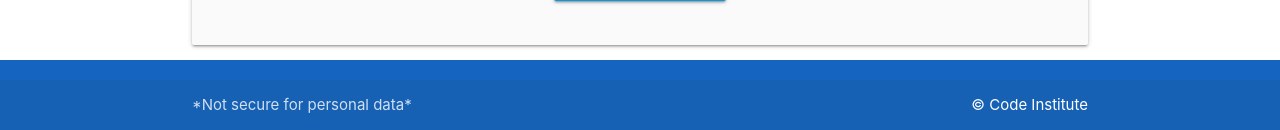
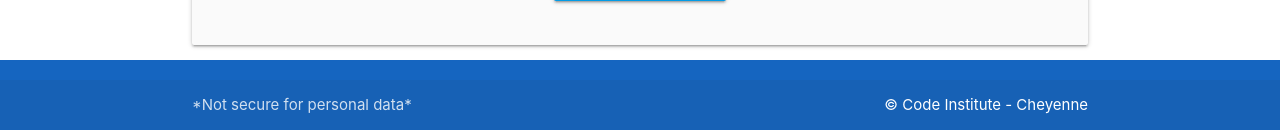
Before and after one commit to CheyenneMDavid/Flask-SQLAlchemy-taskmanager, a Flask app: page /add_task in a window 1280 px wide. Shown: the part 730-860 px from the top of the page. Run offline with Flask 3, Linux system fonts and the light colour scheme.

Commit message:
Add name

```diff
--- a/taskmanager/templates/base.html
+++ b/taskmanager/templates/base.html
@@ -43,7 +43,8 @@
     <div class="footer-copyright">
       <div class="container">
         *Not secure for personal data*
-        <a class="white-text right" href="https://codeinstitute.net" target="_blank">&copy; Code Institute</a>
+        <a class="white-text right" href="https://codeinstitute.net" target="_blank">&copy; Code Institute -
+          Cheyenne</a>
       </div>
     </div>
   </footer>
```
